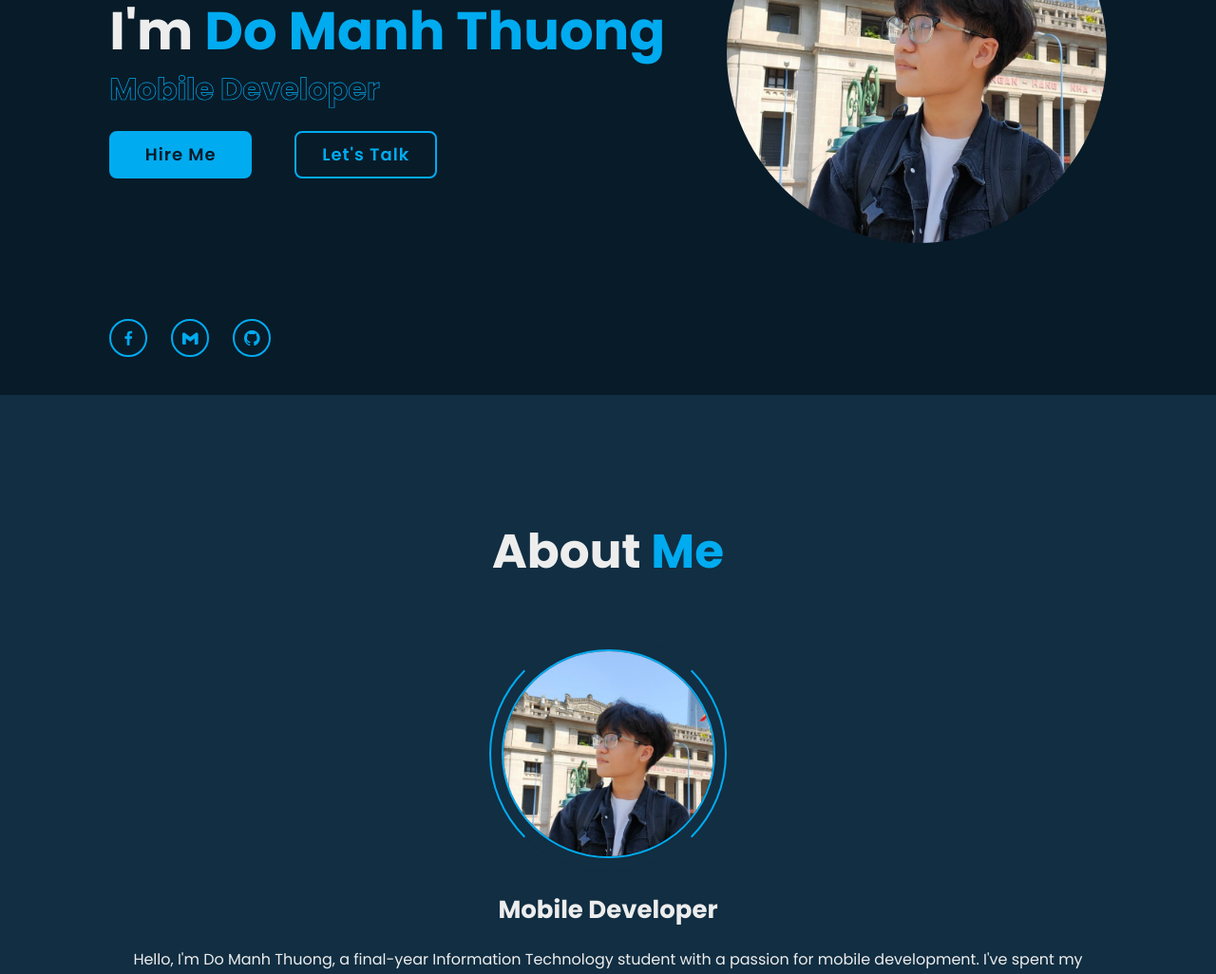
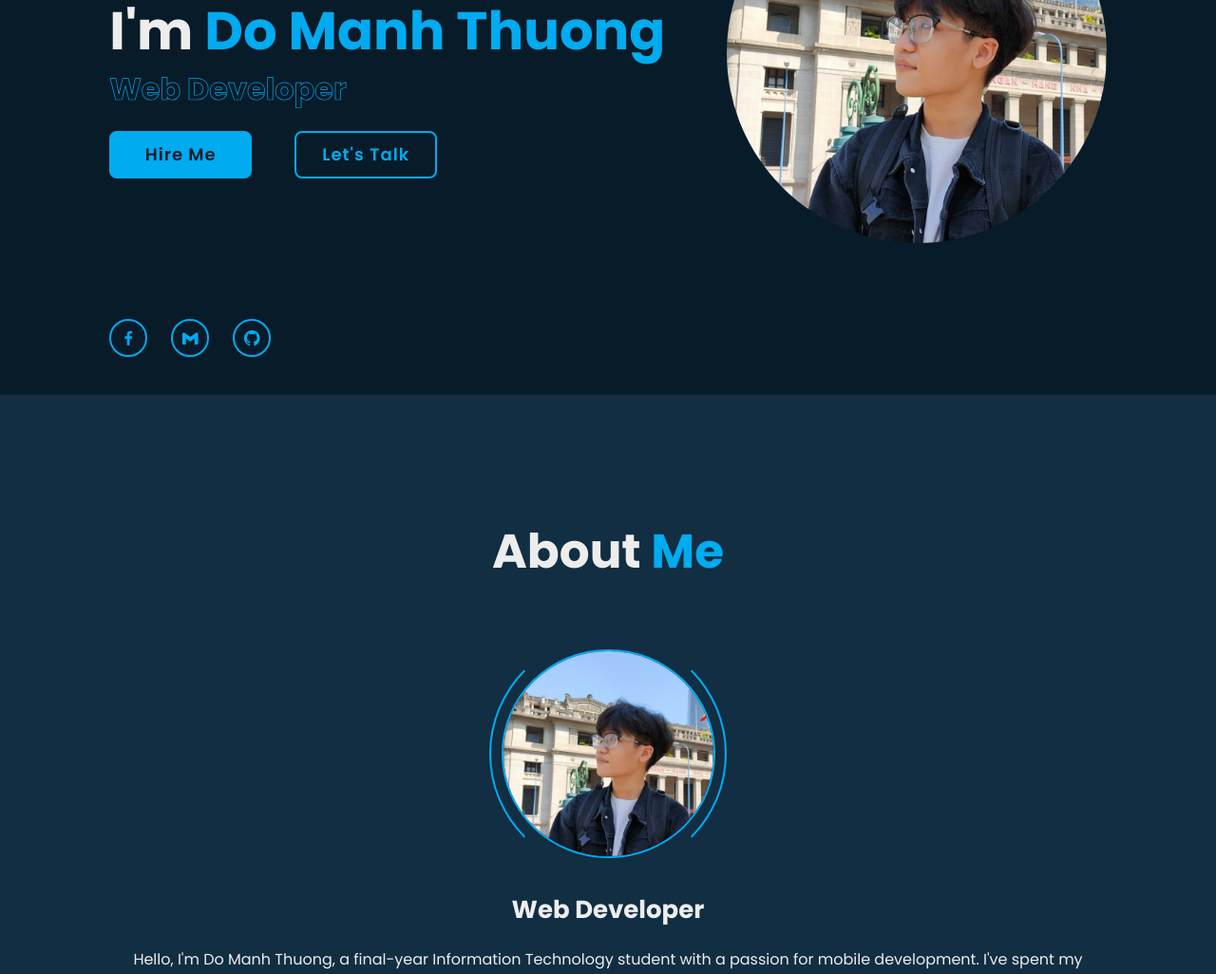
Before and after one commit to ThuongDoo/portfolio, a React (Create React App) app: page / in a window 1280 px wide. Shown: the part 384-1410 px from the top of the page at 95% size. Built offline with nearby package versions, Linux system fonts and the light colour scheme.

Commit message:
change Home & About

```diff
--- a/src/layouts/About.js
+++ b/src/layouts/About.js
@@ -11,7 +11,7 @@ function About() {
         <span className='circle-spin'></span>
       </div>
       <div className="about-content">
-        <h3>Mobile Developer</h3>
+        <h3>Web Developer</h3>
         <p>Hello, I'm Do Manh Thuong, a final-year Information Technology student with a passion for mobile development. I've spent my academic journey exploring the world of mobile programming and UI design. Throughout my time, I've honed skills in Javascript, React, and React Native, creating user-friendly interfaces that engage and inspire. I'm eager to contribute my expertise to meaningful projects that make a difference. Let's connect and create together!</p>
         {/* <div className="btn-box btns">
           <a href="#" className='btn'>Read More</a>
--- a/src/layouts/Home.js
+++ b/src/layouts/Home.js
@@ -13,7 +13,7 @@ function Home() {
         <h1>Hello,</h1>
         <h1>I'm <span>Do Manh Thuong</span></h1>
         <div className="text-animate">
-          <h3>Mobile Developer</h3>
+          <h3>Web Developer</h3>
         </div>
         {/* <p>Lorem ipsum, dolor sit amet consectetur adipisicing elit. Earum reprehenderit veniam itaque praesentium asperiores. Deleniti, labore consequuntur nobis odit ipsa adipisci, omnis fuga ut saepe incidunt officiis ex quidem. Deserunt!</p> */}
         <div className="btn-box">
```
